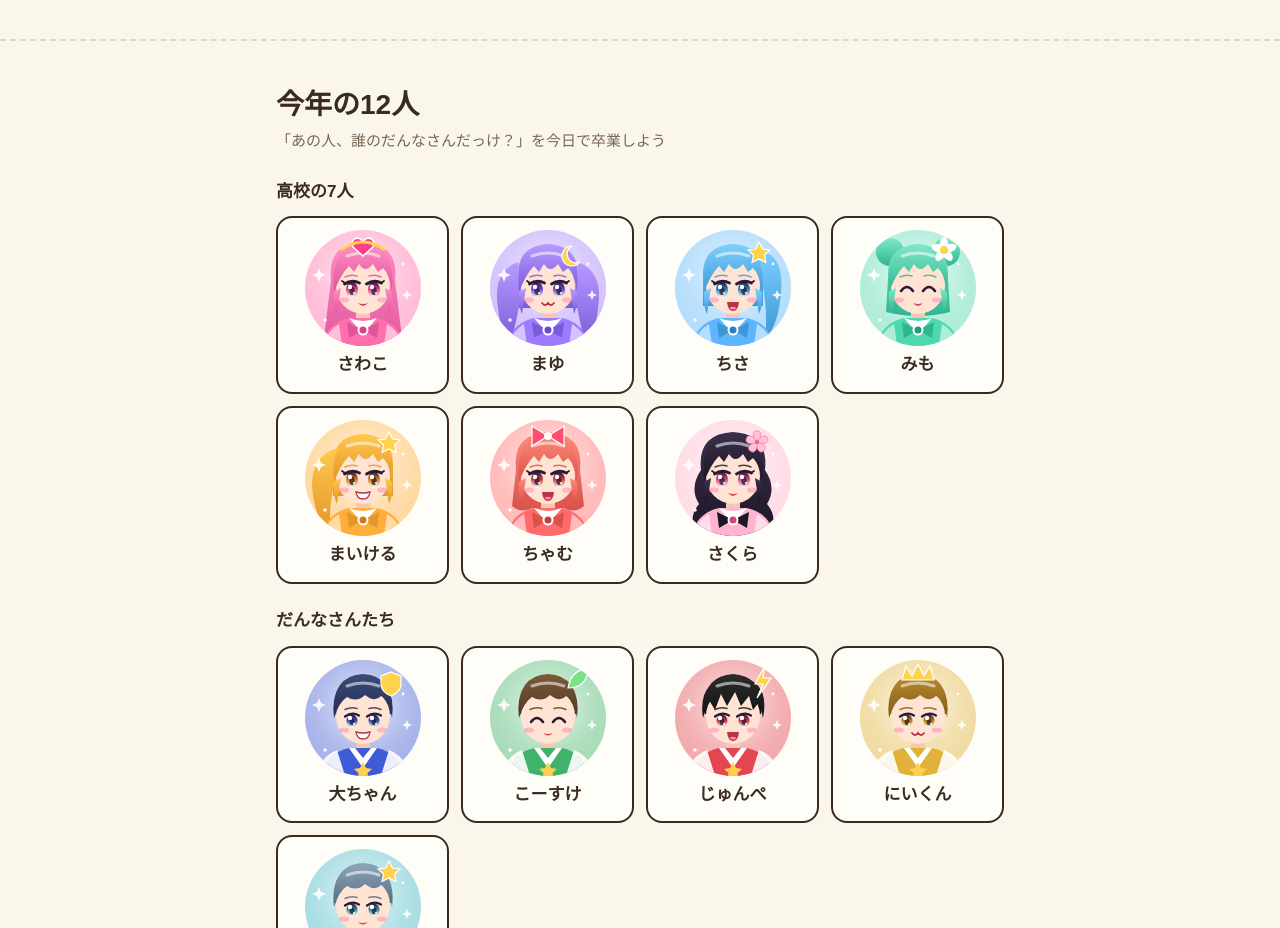
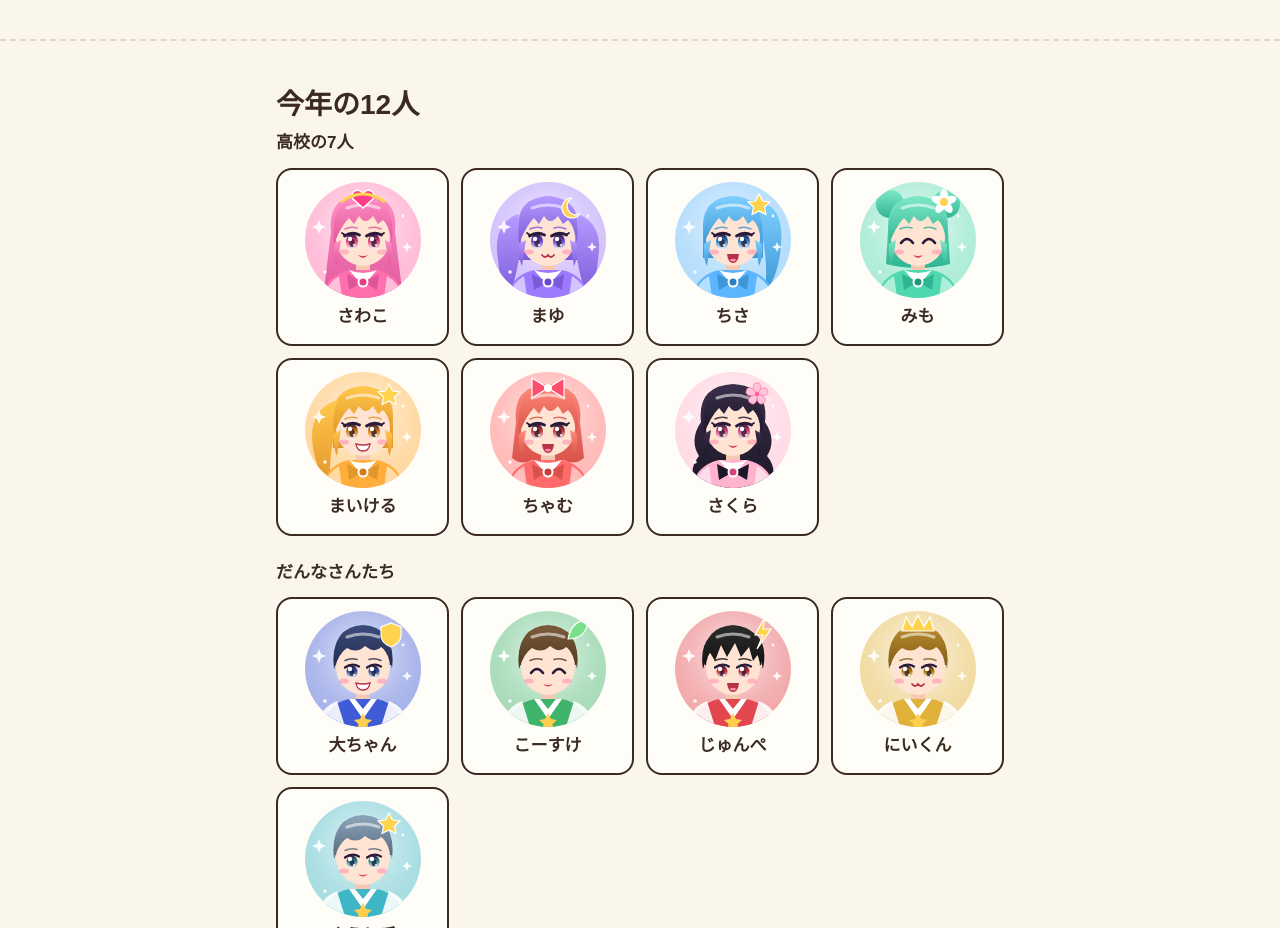
Before and after one commit to sakurabloomyou/Sunplaza-supermarket, a plain HTML site: page bonenkai2026/index.html in a window 1280 px wide. Shown: the part 1420-2348 px from the top of the page. Drawn offline with Linux system fonts and the light colour scheme; a web font is replaced by a local one.

Commit message:
Remove members section subtitle
Co-Authored-By: Claude Opus 5.5 <noreply@anthropic.com>
Claude-Session: https://claude.ai/code/session_018ZJwZKsz6jpVydR1pVijYJ

```diff
--- a/bonenkai2026/index.html
+++ b/bonenkai2026/index.html
@@ -216,7 +216,6 @@ footer{text-align:center;color:var(--sub);font-size:14px;padding:28px 16px 40px;
 <!-- MEMBERS -->
 <section id="members"><div class="wrap">
   <h2>今年の12人</h2>
-  <p class="lead">「あの人、誰のだんなさんだっけ？」を今日で卒業しよう</p>
   <div id="memberList"></div>
 </div></section>
 
```
